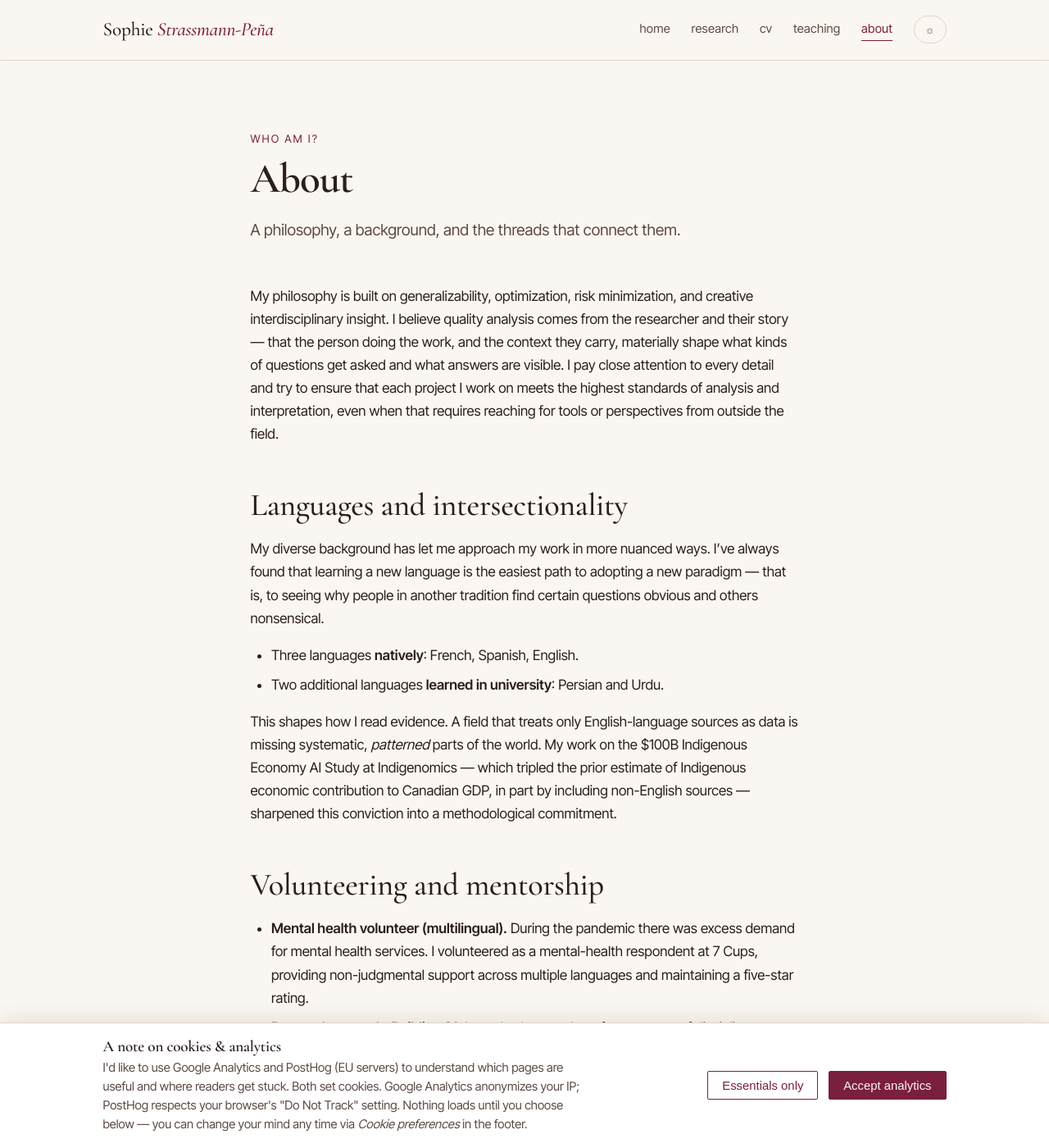
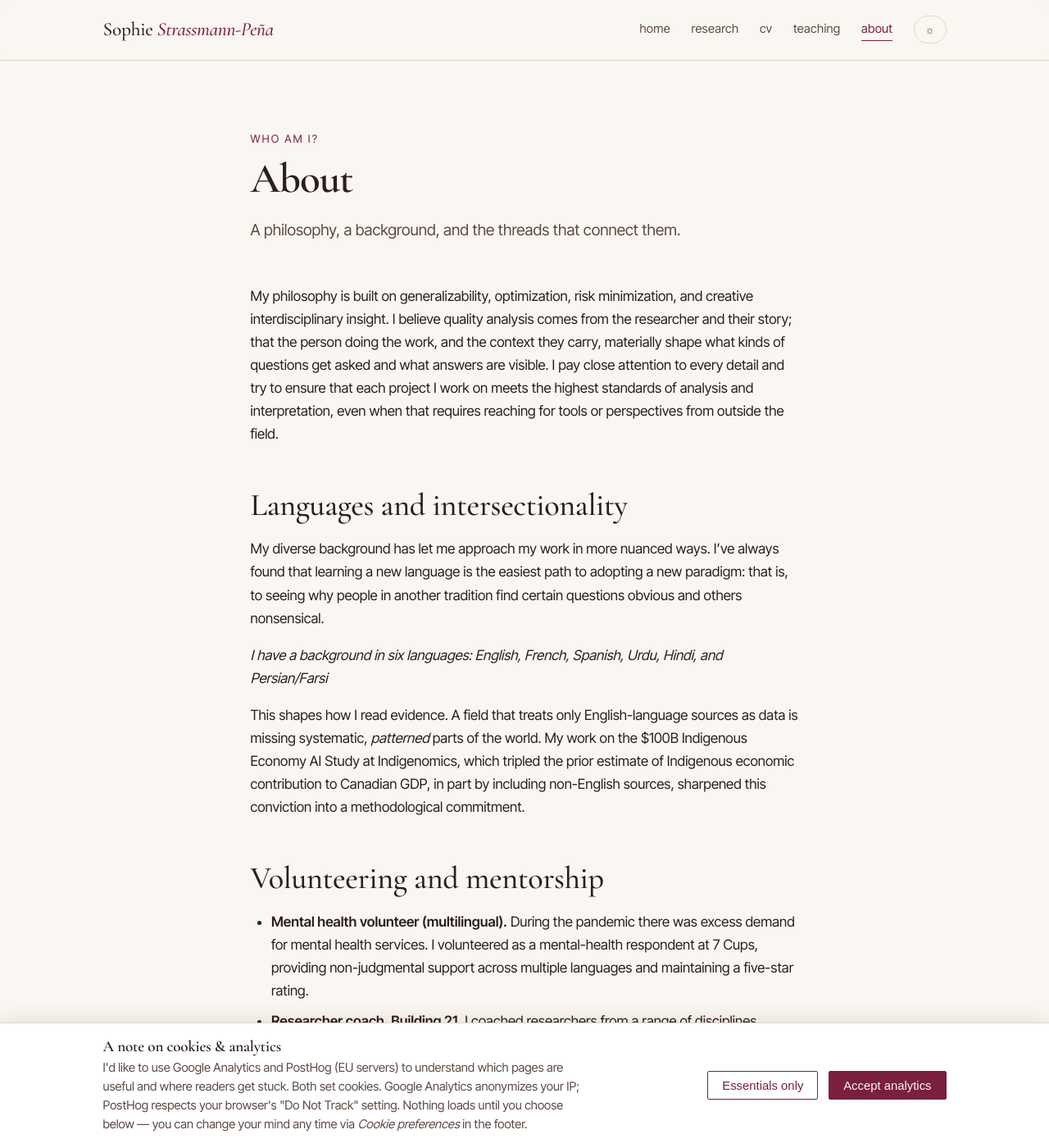
Before and after one commit to sophiestrazie/sophiestrazie.github.io, a Jekyll site: the page built from _pages/about.md, in a window 1280 px wide and 1400 px high. Shown: the whole window at 82% size. Built offline with Jekyll 4.4.1, drawn with Linux system fonts in a browser that asks for light colours; some of the changed text lies outside the part shown.

Commit message:
Test about page

```diff
--- a/_pages/about.md
+++ b/_pages/about.md
@@ -8,7 +8,7 @@
 
 My philosophy is built on generalizability, optimization, risk minimization,
 and creative interdisciplinary insight. I believe quality analysis comes from
-the researcher and their story — that the person doing the work, and the
+the researcher and their story; that the person doing the work, and the
 context they carry, materially shape what kinds of questions get asked and
 what answers are visible. I pay close attention to every detail and try to
 ensure that each project I work on meets the highest standards of analysis
@@ -19,17 +19,16 @@
 
 My diverse background has let me approach my work in more nuanced ways. I've
 always found that learning a new language is the easiest path to adopting a
-new paradigm — that is, to seeing why people in another tradition find certain
+new paradigm: that is, to seeing why people in another tradition find certain
 questions obvious and others nonsensical.
 
-- Three languages **natively**: French, Spanish, English.
-- Two additional languages **learned in university**: Persian and Urdu.
+*I have a background in six languages: English, French, Spanish, Urdu, Hindi, and Persian/Farsi*
 
 This shapes how I read evidence. A field that treats only English-language
 sources as data is missing systematic, *patterned* parts of the world. My
-work on the $100B Indigenous Economy AI Study at Indigenomics — which tripled
+work on the $100B Indigenous Economy AI Study at Indigenomics, which tripled
 the prior estimate of Indigenous economic contribution to Canadian GDP, in
-part by including non-English sources — sharpened this conviction into a
+part by including non-English sources, sharpened this conviction into a
 methodological commitment.
 
 ## Volunteering and mentorship
@@ -46,8 +45,11 @@
 
 ## Humour and social change
 
-During my time at McGill I found people are genuinely interested in economics
-— they just need the right entry point. I designed a game to teach economic
+![MIT students taught me that the best learning is always done while laughing](university/cau-cards.jpeg){width="250"
+fig-align="right" style="float: right;"}
+
+During my time at McGill I found people are genuinely interested in economics,
+they just need the right entry point. I designed a game to teach economic
 concepts using economics jokes. As a content contributor, my economics jokes
 also won multiple awards for growing the economics community on Reddit during
 the pandemic.
```
Also changed, not shown: other parts of _pages/about.md (+6 -2 lines), index.md (+4 -4 lines), assets/img/cau-cards.jpeg (added), assets/img/favicon-light.png (renamed from assets/img/portrait.png), assets/img/portrait.jpeg (added), assets/img/scob.jpeg (added).
